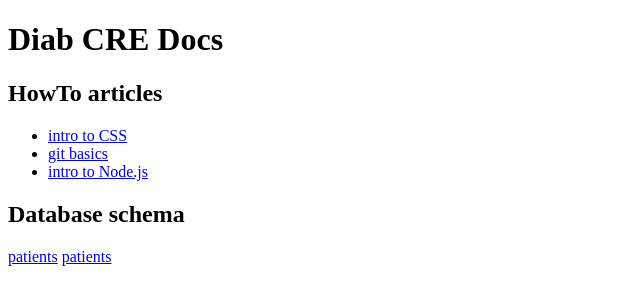
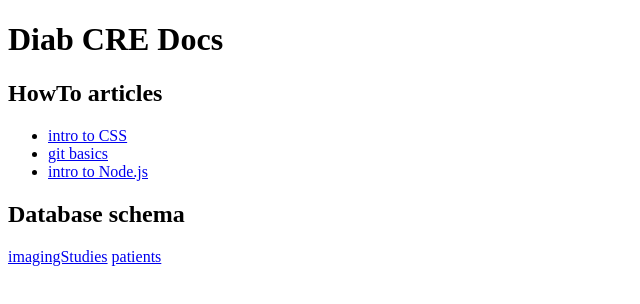
Before and after one commit to chris-ryan/docdeck, a plain HTML site: page index.html in a window 1280 px wide. Shown: the full height of the page, 0-640 px from the left. Drawn offline with Linux system fonts and the light colour scheme.

Commit message:
addedd link to imagingStudies db-schema page

```diff
--- a/index.html
+++ b/index.html
@@ -22,7 +22,7 @@
   <li><a href="node.html">intro to Node.js</a></li>
 </ul>
 <h2>Database schema</h2>
-<a href="db-schema/imagingStudies.html">patients</a>
+<a href="db-schema/imagingStudies.html">imagingStudies</a>
 <a href="db-schema/patients.html">patients</a>
 
 </body>
```
